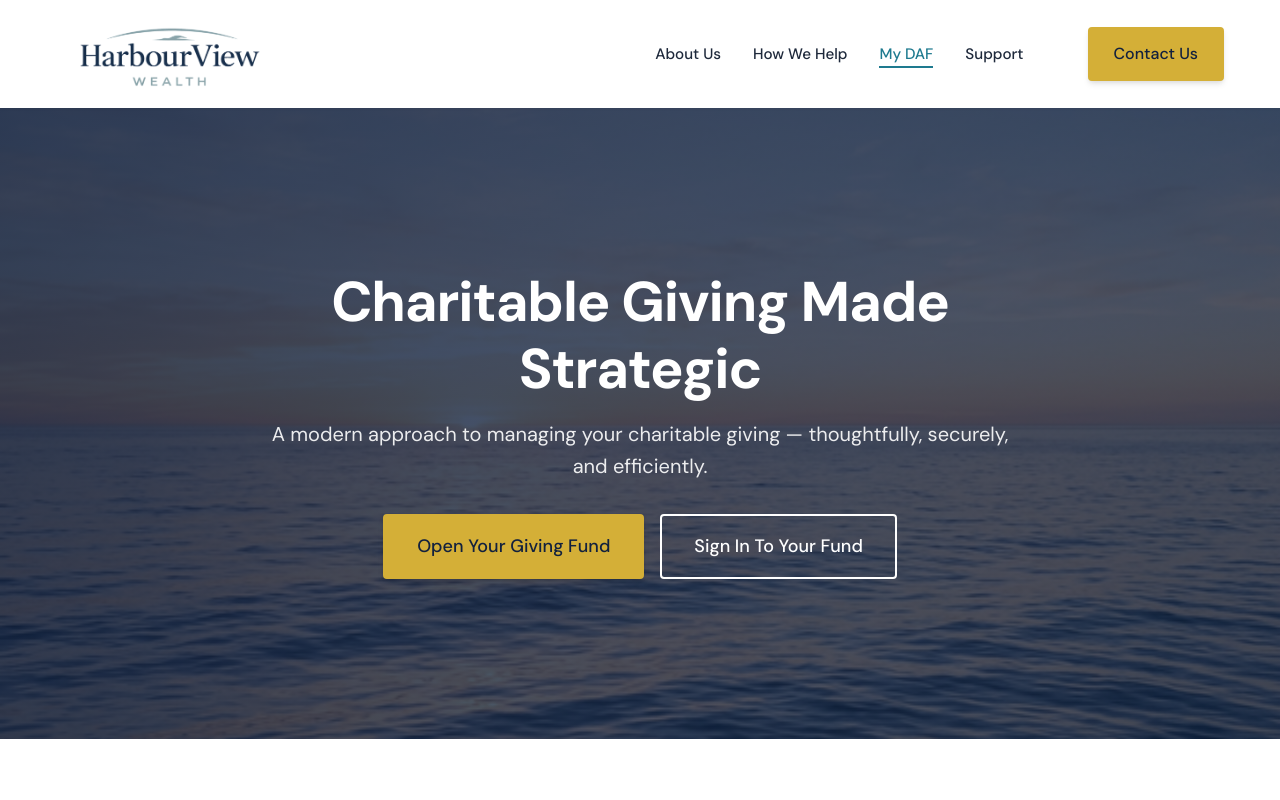
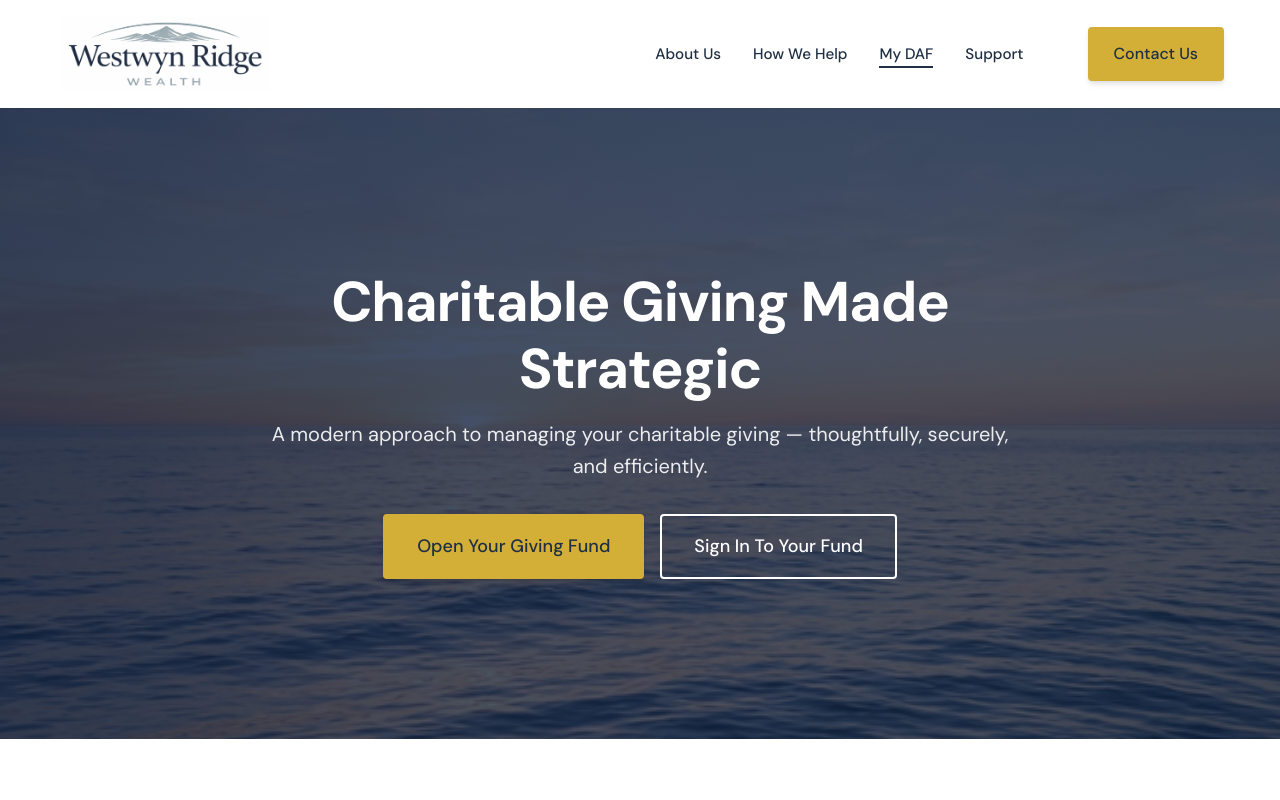
Before and after one commit to FlightPathMgmt/white-label-site, a plain HTML site: page index.html in a window 1280 px wide. Shown: the top 800 px of the page. Drawn offline with Linux system fonts and the light colour scheme.

Commit message:
update to Westwyn Ridge branding: new logo, favicon, and color palette

```diff
--- a/index.html
+++ b/index.html
@@ -22,7 +22,7 @@
     <header class="site-header">
         <div class="container header-container">
             <div class="logo">
-                <a href="#"><img src="HarbourView Wealth Logo.png" alt="HarbourView Wealth" class="site-logo"></a>
+                <a href="#"><img src="westwyn-ridge-logo.png" alt="Westwyn Ridge Wealth" class="site-logo"></a>
             </div>
             <nav class="main-nav">
                 <ul>
--- a/styles.css
+++ b/styles.css
@@ -1,23 +1,23 @@
 /* ==========================================================================
    CSS Variables & Theme Setup
-   Premium Wealth-Firm Look: Blues & White Spaces
+   Westwyn Ridge Wealth: Navy, Slate & Warm Grey
    ========================================================================== */
 :root {
     /* Colors */
-    --primary-blue: #12213e;
-    /* Deep navy */
-    --teal: #1e7a8f;
-    /* Lighter blue/teal/turquoise */
+    --primary-blue: #1F2F44;
+    /* Deep navy - Westwyn Ridge primary */
+    --teal: #8FA1A8;
+    /* Secondary slate */
     --gold: #d4af37;
     /* Premium gold accent */
-    --accent-blue: var(--teal);
-    /* Set teal as the primary accent, gold for buttons */
-    --light-blue: #f0f4f8;
-    /* Soft background */
+    --accent-blue: #1F2F44;
+    /* Use navy as primary accent */
+    --light-blue: #F4F5F4;
+    /* Very light warm grey background */
     --white: #ffffff;
-    --text-dark: #1e293b;
-    --text-muted: #475569;
-    --border-color: #cbd5e1;
+    --text-dark: #1F2F44;
+    --text-muted: #6b7b8a;
+    --border-color: #dde1e3;
 
     /* Typography */
     --font-heading: 'DM Sans', sans-serif;
```
Also changed, not shown: favicon.png, westwyn-ridge-favicon-raw.png (added), westwyn-ridge-logo.png (added).
